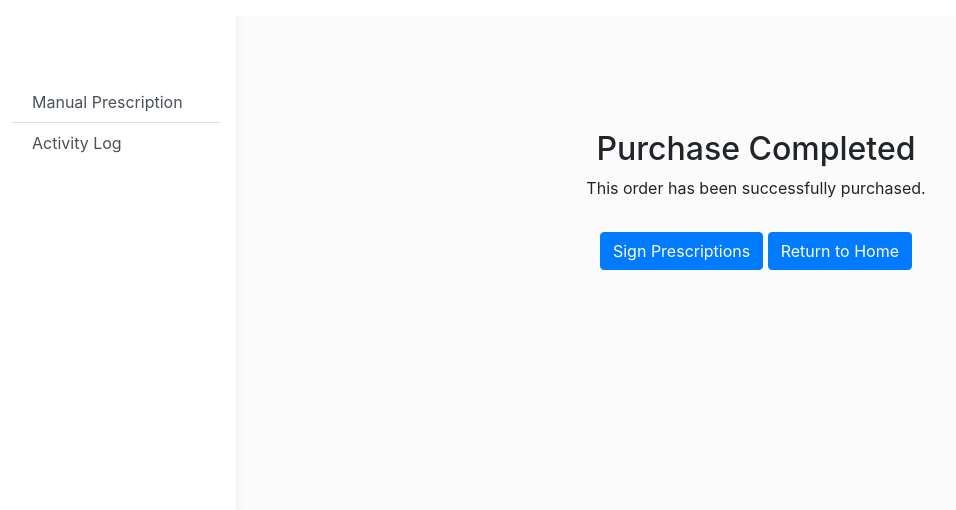
After one commit to CougarBellinger/SFWE403-503-Project, a Django app: page /users/payment_confirmation/ in a window 1280 px wide. The commit adds this page. Shown: the top 510 px of the page, without its empty margins (4-960 px from the left). Run offline with Django 4.2, Linux system fonts and the light colour scheme; parts of the project's set-up code (start-up, migrations or seed data) failed here and were passed over; some libraries are stand-ins or nearby versions.

Commit message:
stiched order_confirm -> payment -> signature

```diff
--- a/MyPharma/pharmacy_manager/views.py
+++ b/MyPharma/pharmacy_manager/views.py
@@ -239,7 +239,7 @@ def sign_prescriptions(request):
             # Process form data if it's valid (e.g., save it or process further)
             # After success, redirect to manager_home
             messages.success(request, "Prescription signed successfully!")
-            return redirect('manager_home')
+            return redirect('signature_confirmation')
         else:
             # If form is not valid, return with error messages displayed
             messages.error(request, "Please fix the errors below.")
--- a/MyPharma/users/templates/users/checkout.html
+++ b/MyPharma/users/templates/users/checkout.html
@@ -42,7 +42,7 @@
             </tbody>
         </table>
         <button type="submit" name="update" value="update">Update</button>
-        <button type="submit" name="confirm" value="confirm">Confirm</button>
+        <a class="btn btn-primary mt-3" href="{% url 'payment_method' %}">Confirm</a>
     </form>
     <h2>Total: {{ total_price }}</h2>
 </body>
--- /dev/null
+++ b/MyPharma/users/templates/users/payment_confirmation.html
@@ -0,0 +1,12 @@
+{% extends 'base.html' %}
+
+{% block content %}
+<div class="container mt-5">
+    <div class="text-center">
+        <h2>Purchase Completed</h2>
+        <p>This order has been successfully purchased.</p>
+        <a class="btn btn-primary mt-3" href="{% url 'sign_prescriptions' %}">Sign Prescriptions</a>
+        <a class="btn btn-primary mt-3" href="{% url 'manager_home' %}">Return to Home</a>
+    </div>
+</div>
+{% endblock %}
--- a/MyPharma/users/templates/users/confirmation.html
+++ b/MyPharma/users/templates/users/signature_confirmation.html
@@ -3,8 +3,9 @@
 {% block content %}
 <div class="container mt-5">
     <div class="text-center">
-        <h2>Purchase Completed</h2>
-        <p>This order has been successfully purchased.</p>
+        <h2>Signature Accepted</h2>
+        <p>This order has been successfully been signed for.</p>
+        <a class="btn btn-primary mt-3" href="{% url 'manager_home' %}">TODO</a>
         <a class="btn btn-primary mt-3" href="{% url 'manager_home' %}">Return to Home</a>
     </div>
 </div>
--- a/MyPharma/users/urls.py
+++ b/MyPharma/users/urls.py
@@ -1,5 +1,5 @@
 from django.urls import path
-from .views import User_registration_view,view_orders, checkout, checkout_order, create_order, medications_view, pharmacist_home, home_view, cashier_home, login_view,logout_view, contact_view, recover_account_view, create_user, manager_home, customer_home, password_change,user_list, first_password_view, create_patient,delete_user,edit_user,recover_user,patient_management,edit_patient,delete_patient,changePassword_view,myprofile_view, payment_method, card_info, cash, confirmation_page, manual_prescription, prescription_confirmation, sign_prescriptions, pharmacist_home, fill_prescription, unfilled_prescriptions
+from .views import User_registration_view,view_orders, checkout, checkout_order, create_order, medications_view, pharmacist_home, home_view, cashier_home, login_view,logout_view, contact_view, recover_account_view, create_user, manager_home, customer_home, password_change,user_list, first_password_view, create_patient,delete_user,edit_user,recover_user,patient_management,edit_patient,delete_patient,changePassword_view,myprofile_view, payment_method, card_info, cash, payment_confirmation_page, manual_prescription, prescription_confirmation, sign_prescriptions, pharmacist_home, fill_prescription, unfilled_prescriptions, signature_confirmation
 
 
 
@@ -43,11 +43,12 @@ urlpatterns = [
     path('card/', card_info, name='card_info'),
     path('cash/', cash, name='cash'),
 
-    path('confirmation/', confirmation_page, name='confirmation_page'),
+    path('payment_confirmation/', payment_confirmation_page, name='payment_confirmation_page'),
 
     path('manual_prescription/', manual_prescription, name='manual_prescription'),
     path('prescription_confirmation/', prescription_confirmation, name='prescription_confirmation'),
     path('sign_prescriptions/', sign_prescriptions, name='sign_prescriptions'),
+    path('signature_confirmation/', signature_confirmation, name='signature_confirmation'),
     path('pharmacist_home/', pharmacist_home, name='pharmacist_home'),
     path('unfilled-prescriptions/', unfilled_prescriptions, name='unfilled_prescriptions'),
     path('fill-prescription/<int:pk>/', fill_prescription, name='fill_prescription'),
--- a/MyPharma/users/views.py
+++ b/MyPharma/users/views.py
@@ -470,7 +470,7 @@ def card_info(request):
 
         if form.is_valid():
             #card_info = form.cleaned_data['name_on_card'] # is this necessary?
-            return redirect('confirmation_page')
+            return redirect('payment_confirmation_page')
 
     else:
         form = CardInfoForm()
@@ -496,8 +496,8 @@ def cash(request):
 
     return render(request, 'users/cash.html', {'form': form, 'total': total})
 
-def confirmation_page(request):
-    return render(request, 'users/confirmation.html')
+def payment_confirmation_page(request):
+    return render(request, 'users/payment_confirmation.html')
 
 
 def manual_prescription(request):
@@ -525,7 +525,7 @@ def sign_prescriptions(request):
             # Process form data if it's valid (e.g., save it or process further)
             # After success, redirect to manager_home
             messages.success(request, "Prescription signed successfully!")
-            return redirect('manager_home')
+            return redirect('signature_confirmation')
         else:
             # If form is not valid, return with error messages displayed
             messages.error(request, "Please fix the errors below.")
@@ -533,6 +533,9 @@ def sign_prescriptions(request):
         form = SignatureForm()
 
     return render(request, 'sign_prescriptions.html', {'form': form})
+
+def signature_confirmation(request):
+    return render(request, 'users/signature_confirmation.html')
 
 @login_required
 def medications_view(request):
```
Also changed, not shown: MyPharma/pharmacy_manager/templates/signature_confirmation.html (added, +12 -0 lines).
